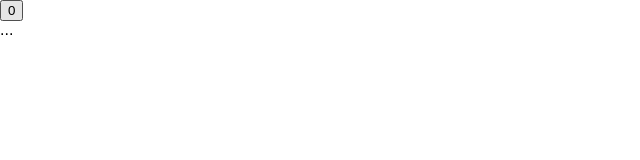
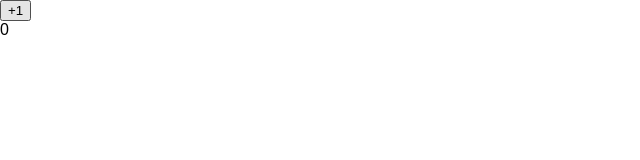
Before and after one commit to fbarbirato/test-react, a React (Create React App) app: page / in a window 1280 px wide. Shown: the top 160 px of the page, without its empty margins (0-640 px from the left). Built offline with nearby package versions, Linux system fonts and the light colour scheme.

Commit message:
Moving counter to app

```diff
--- a/src/App.js
+++ b/src/App.js
@@ -3,31 +3,31 @@ import logo from './logo.svg';
 import './App.css';
 
 class App extends React.Component {
+  state = { counter: 0 }
+
+  incrementCounter = () => {
+  	this.setState((prevState) => (
+      {
+        counter: prevState.counter + 1
+      }));
+  };
+
   render(){
     return (
       <div>
-        <Button />
-        <Result />
+        <Button onClickFunction={this.incrementCounter} />
+        <Result total={this.state.counter} />
       </div>
     );
   }
 }
 
 class Button extends React.Component {
-	state = { counter: 0 }
-
-  handleClick = () => {
-  	this.setState((prevState) => (
-      {
-        counter: prevState.counter + 1
-      }
-    ));
-  };
 
   render(){
     return (
-      <button onClick={this.handleClick}>
-        {this.state.counter}
+      <button onClick={this.props.onClickFunction}>
+        +1
       </button>
     );
   }
@@ -35,7 +35,7 @@ class Button extends React.Component {
 
 const Result = (props) => {
   return (
-    <div>...</div>
+    <div>{props.total}</div>
   );
 };
 
```
